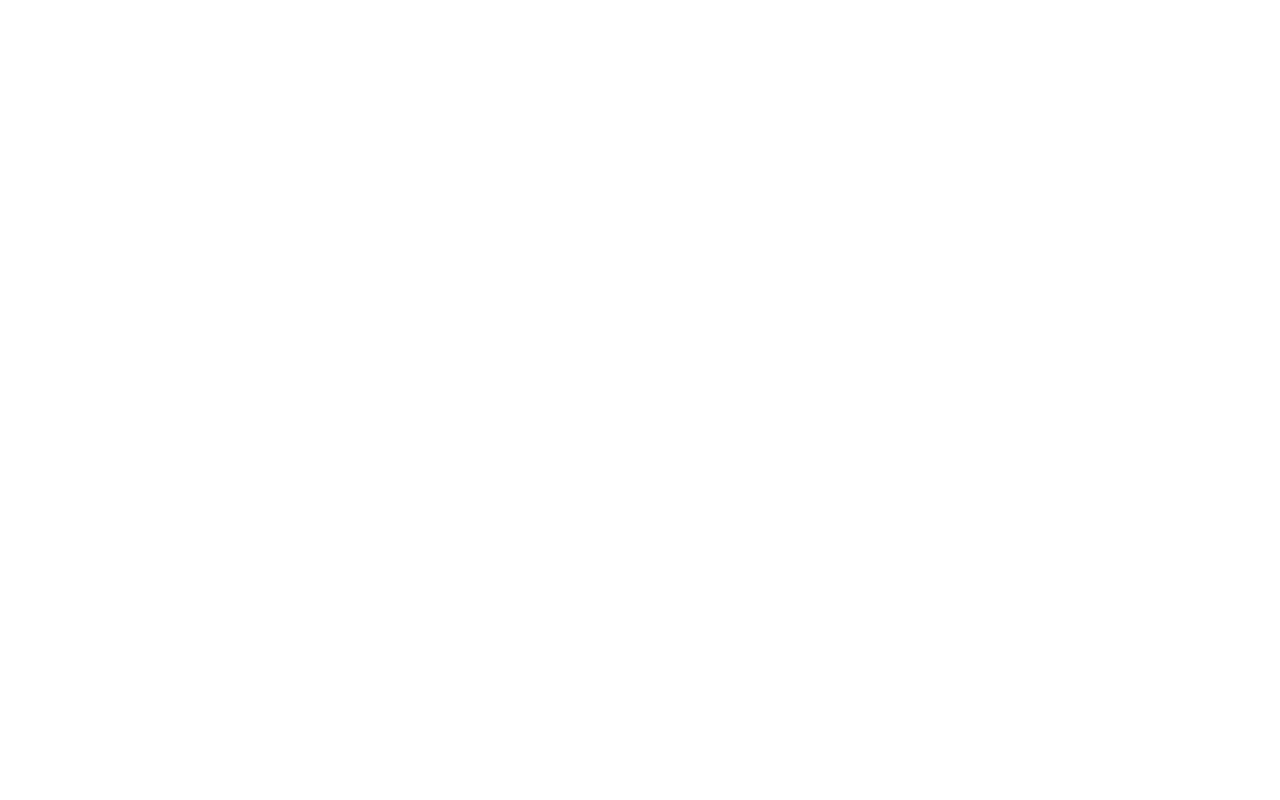
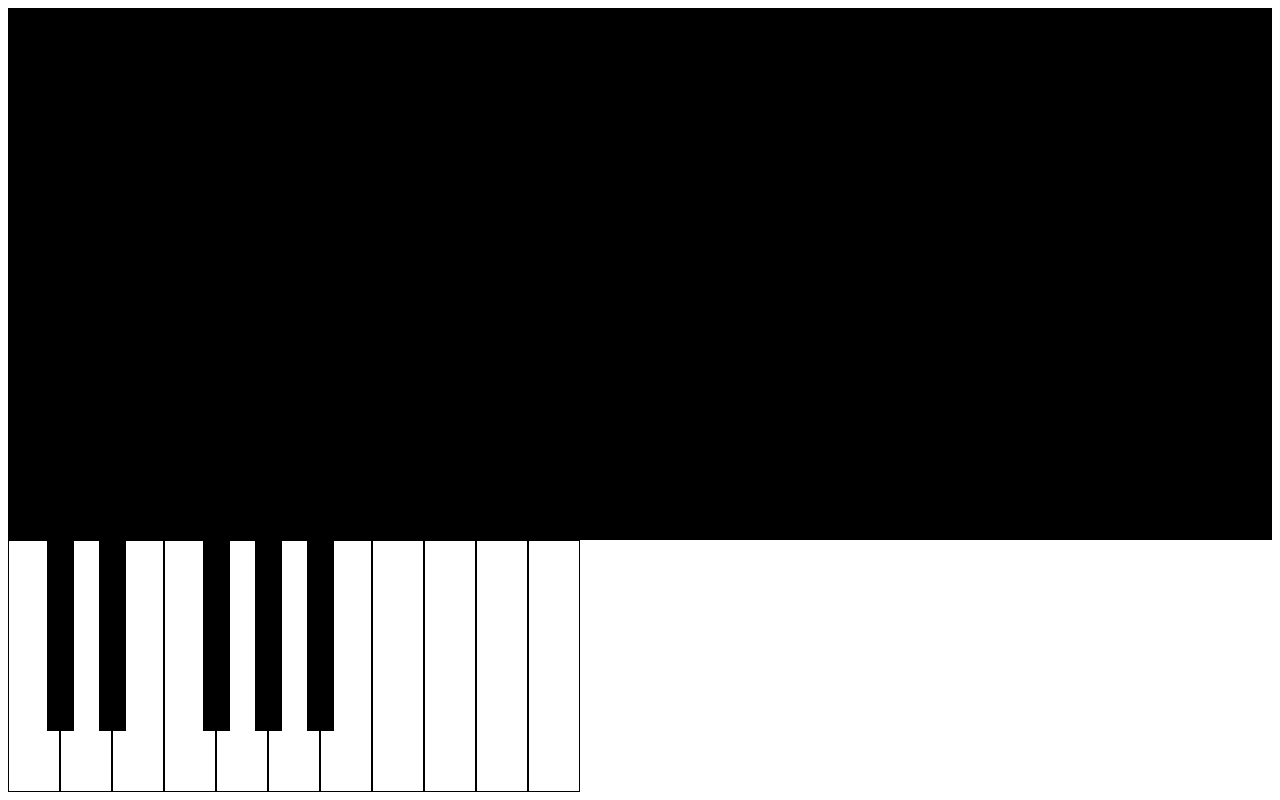
Before and after one commit to joeyjira/piano-js, a plain HTML site: page index.html in a window 1280 px wide. Drawn offline with Linux system fonts and the light colour scheme.

Commit message:
initial keyboard

```diff
--- a/index.html
+++ b/index.html
@@ -1,8 +1,75 @@
 <html>
-    <head>
 
-    </head>
-    <body>
+<head>
+    <link rel="stylesheet" href="">
+    <title>Piano</title>
+</head>
 
-    </body>
+<body>
+    <div class="screen"></div>
+    <div class="keyboard">
+        <div class="white">
+            <div class="black"></div>
+        </div>
+        <div class="white">
+            <div class="black"></div>
+        </div>
+        <div class="white"></div>
+        <div class="white">
+            <div class="black"></div>
+        </div>
+        <div class="white">
+            <div class="black"></div>
+        </div>
+        <div class="white">
+            <div class="black"></div>
+        </div>
+        <div class="white"></div>
+        <div class="white"></div>
+        <div class="white"></div>
+        <div class="white"></div>
+        <div class="white"></div>
+    </div>
+
+    <style>
+        html {
+            display: flex;
+            width: 100%;
+            height: 100%;
+        }
+
+        body {
+            display: flex;
+            flex: 1;
+            flex-direction: column;
+        }
+
+        .screen {
+            display: flex;
+            flex: 1;
+            background: black;
+        }
+
+        .keyboard {
+            display: flex;
+            flex-direction: row;
+
+        }
+
+        .white {
+            min-width: 50px;
+            height: 250px;
+            border: 1px solid black;
+        }
+
+        .black {
+            width: 50%;
+            height: 75%;
+            border: 1px solid black;
+            background: black;
+            margin-left: 75%;
+        }
+    </style>
+</body>
+
 </html>
```
Also changed, not shown: style.css (added).
